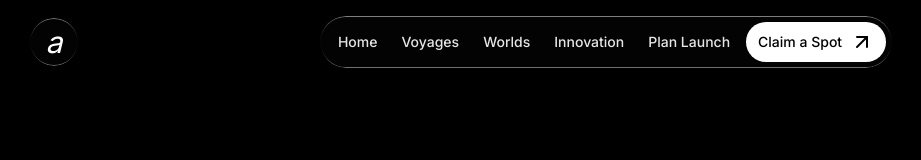
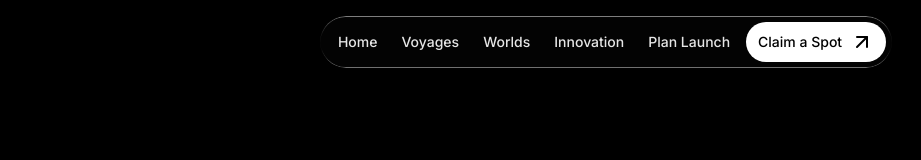
Before and after one commit to hzc011213/JHWeb, a Next.js app: page / in a window 1280 px wide. Shown: the top 160 px of the page, without its empty margins (34-955 px from the left). Built offline with nearby package versions, Linux system fonts and the light colour scheme.

Commit message:
refactor: remove logo

```diff
--- a/src/components/FluidGlassNavbar.tsx
+++ b/src/components/FluidGlassNavbar.tsx
@@ -37,13 +37,7 @@ function ArrowUpRightIcon() {
 export default function FluidGlassNavbar() {
   return (
     <nav className="fixed left-0 right-0 top-4 z-50 flex items-center justify-between px-8 lg:px-16">
-      <Link
-        aria-label="Home"
-        className="liquid-glass flex h-12 w-12 items-center justify-center rounded-full text-3xl italic leading-none text-white"
-        href="/"
-      >
-        a
-      </Link>
+      <div aria-hidden="true" className="h-12 w-12" />
 
       <div className="liquid-glass hidden items-center rounded px-1.5 py-1.5 md:flex">
         {navItems.map((item) => (
```
